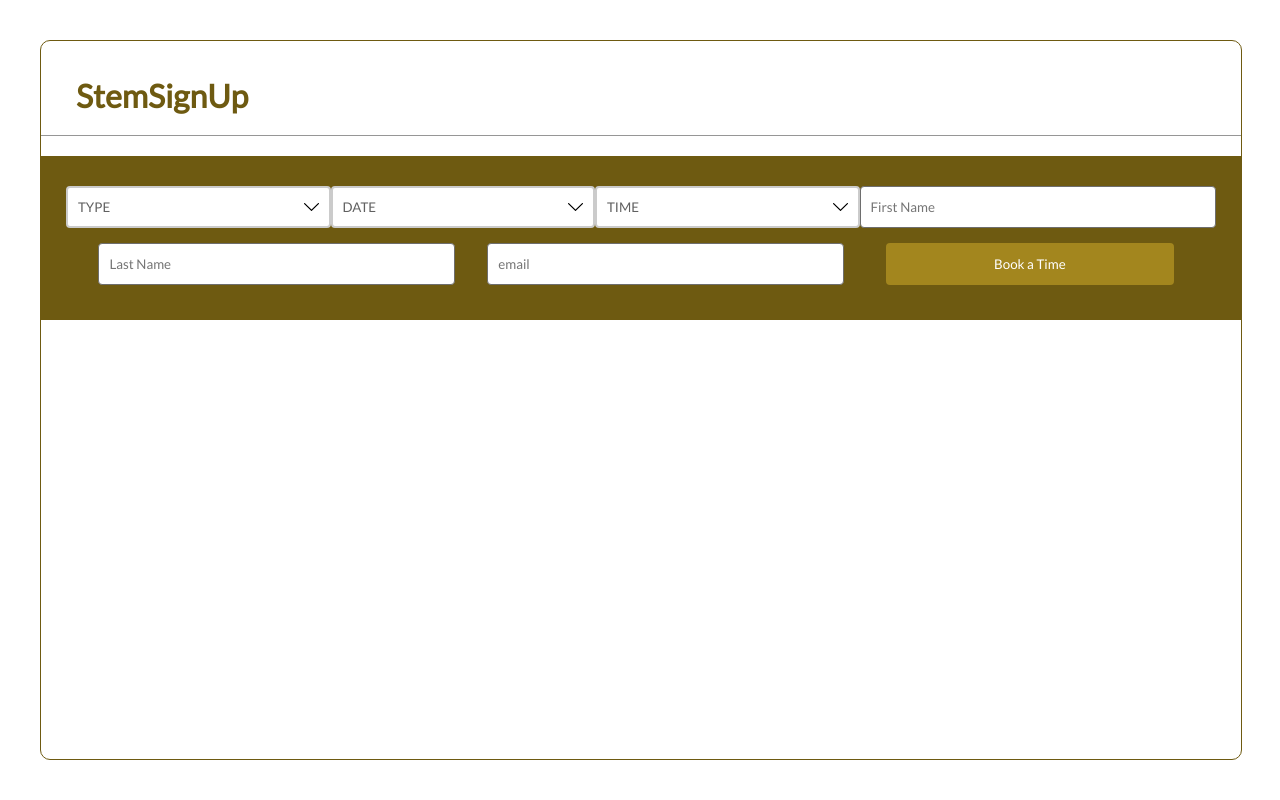
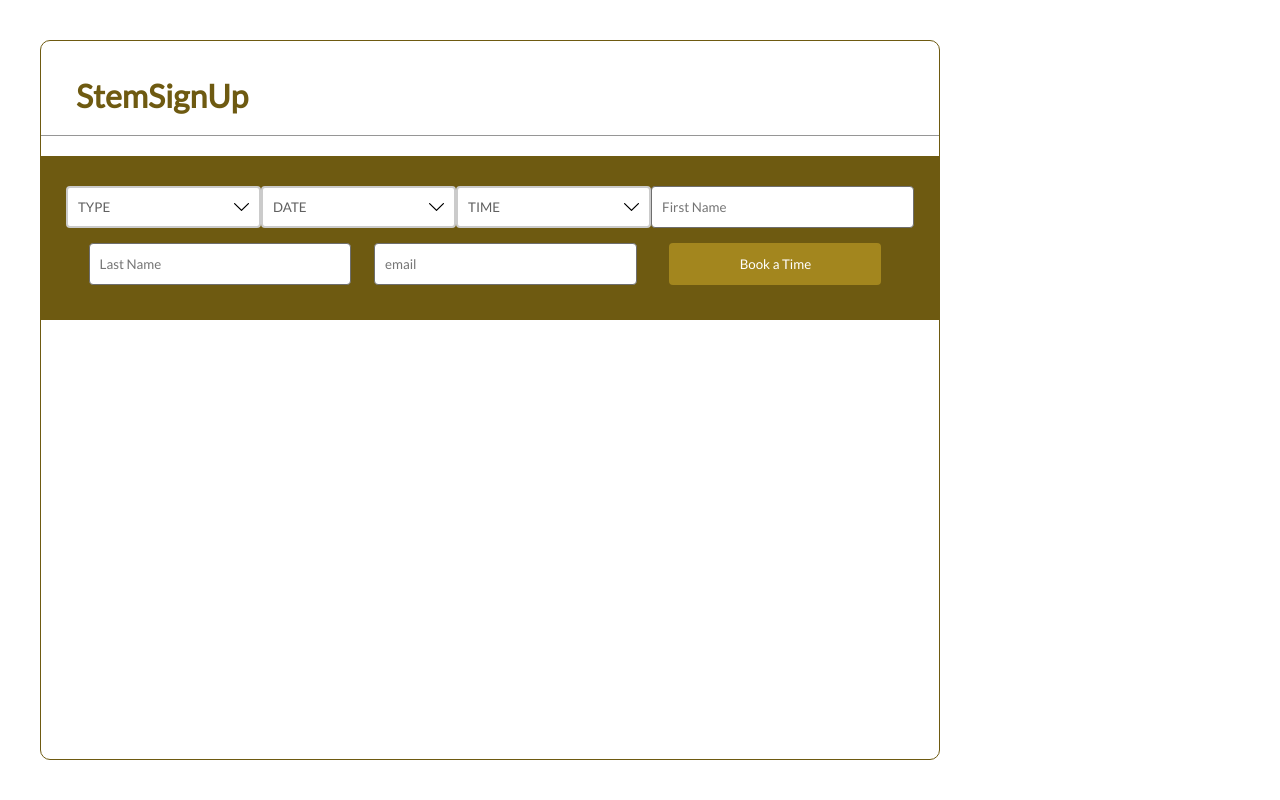
Before and after one commit to AltoSaxJack/SSUW, a PHP site: page /PaytmKit/ in a window 1280 px wide. Run offline with PHP 8.4, Linux system fonts and the light colour scheme; some libraries are stand-ins or nearby versions.

Commit message:
Update styles.css

```diff
--- a/style/styles.css
+++ b/style/styles.css
@@ -482,10 +482,10 @@ footer {
   border-radius: 10px;
   border: 1px #6e5a11 solid;
   background-color: #fff;
+  width: 900px;
 }
 
 .booking-panel-section4 > .title {
-  width: 1200px;
   border-bottom: #969696 1px solid;
   color: #6e5a11;
   padding: 0 0 15px 0;
```
